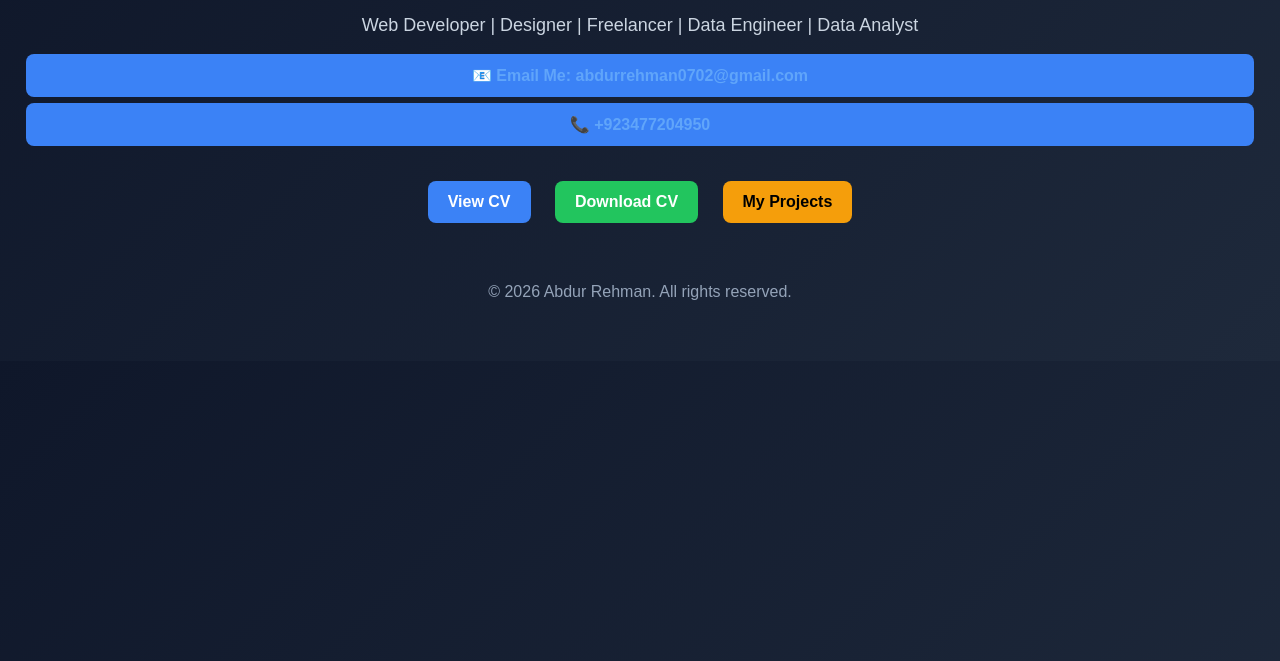
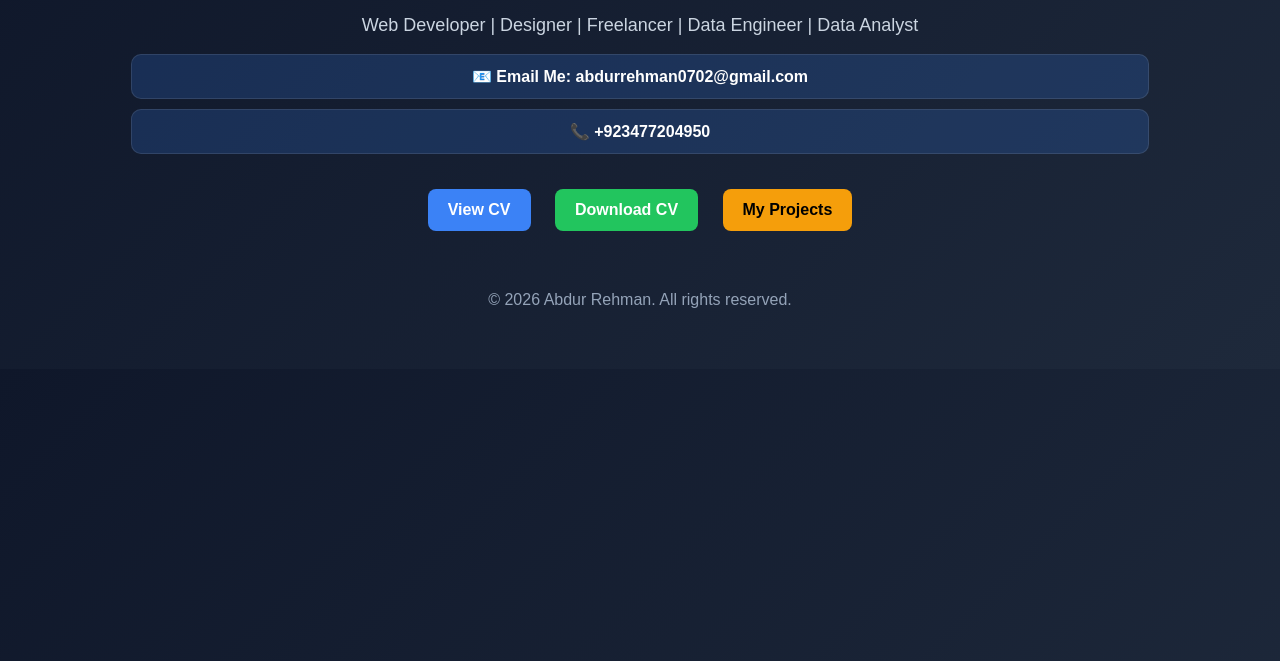
Before and after one commit to abdurrehman52/MyCV, a plain HTML site: page index.html in a window 1280 px wide. Shown: the part 139-800 px from the top of the page. Drawn offline with Linux system fonts and the light colour scheme.

Commit message:
Revise contact link styles in index.html
Updated contact link styles for improved layout and appearance.

```diff
--- a/index.html
+++ b/index.html
@@ -28,11 +28,16 @@
   }
 
   .contact a {
-    display: block;
-    margin: 6px;
-    color: #60a5fa;
-    text-decoration: none;
-  }
+  display: block;
+  margin: 10px auto;
+  padding: 12px;
+  width: 80%;
+  background: rgba(59, 130, 246, 0.2);
+  border: 1px solid rgba(255,255,255,0.1);
+  border-radius: 10px;
+  color: white;
+  text-decoration: none;
+}
 
   .buttons {
     margin-top: 25px;
@@ -46,6 +51,7 @@
     text-decoration: none;
     font-weight: bold;
     transition: 0.3s;
+    color: white;
   }
 
   .view {
```
